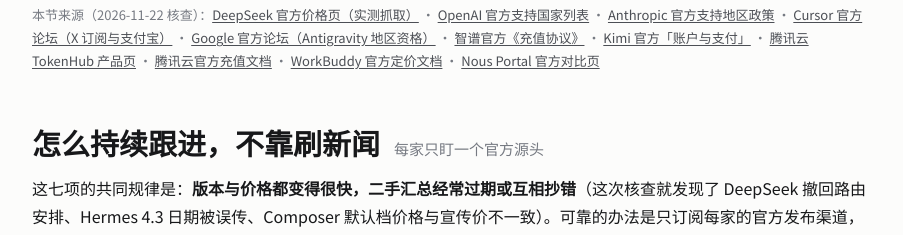
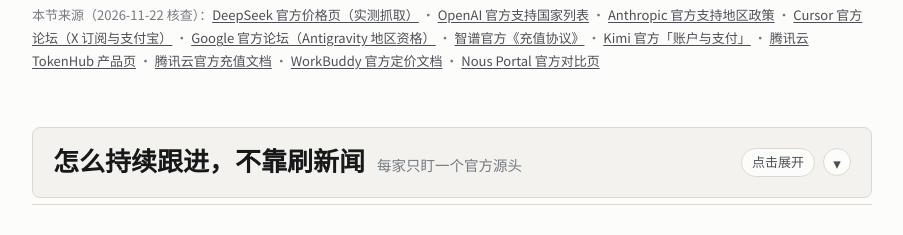
Before and after one commit to cgl316myh/AI-View, a plain HTML site: page index.html in a window 1280 px wide. Shown: the part 4880-5115 px from the top of the page, without its empty margins (188-1091 px from the left). Drawn offline with Linux system fonts and the light colour scheme.

Commit message:
Collapse the follow-sources section by default

```diff
--- a/index.html
+++ b/index.html
@@ -240,6 +240,33 @@
 
       .openq { background: var(--surface); border-radius: 6px; padding: 20px 24px 8px; margin: 16px 0; }
       .openq li { margin-bottom: 10px; }
+
+      /* collapsible follow section */
+      .follow-fold { border: 1px solid var(--line); border-radius: 8px; background: var(--surface); overflow: hidden; }
+      .follow-fold > summary {
+        list-style: none; cursor: pointer; user-select: none;
+        display: flex; align-items: center; gap: 10px 14px; flex-wrap: wrap;
+        padding: 18px 20px; min-height: 56px;
+      }
+      .follow-fold > summary::-webkit-details-marker { display: none; }
+      .follow-fold > summary::marker { display: none; content: ""; }
+      .follow-fold > summary:hover { background: var(--surface-2); }
+      .follow-fold > summary:focus-visible { outline: 2px solid var(--accent); outline-offset: -2px; }
+      .follow-title-wrap { display: flex; flex-wrap: wrap; align-items: baseline; gap: 6px 12px; min-width: 0; }
+      .follow-title { font-family: "Noto Serif SC", serif; font-weight: 700; font-size: clamp(21px, 4vw, 26px); line-height: 1.3; color: var(--ink); margin: 0; display: inline; }
+      .follow-title-wrap .en { color: var(--ink-3); font-size: 14.5px; }
+      .follow-toggle { margin-left: auto; display: inline-flex; align-items: center; gap: 8px; flex: none; }
+      .follow-hint { font-size: 13px; color: var(--ink-2); background: var(--bg); border: 1px solid var(--line); border-radius: 999px; padding: 4px 10px; line-height: 1.4; }
+      .follow-fold[open ] .follow-hint { color: var(--accent); border-color: var(--accent); }
+      .fold-chevron { display: inline-flex; align-items: center; justify-content: center; width: 28px; height: 28px; border-radius: 50%; border: 1px solid var(--line); background: var(--bg); color: var(--ink-2); font-size: 15px; line-height: 1; transition: transform .18s ease; }
+      .follow-fold[open ] .fold-chevron { transform: rotate(180deg); }
+      .follow-body { background: var(--bg); border-top: 1px solid var(--line); padding: 6px 20px 20px; }
+      .follow-body > p:first-child { margin-top: 14px; }
+      @media (max-width: 640px) {
+        .follow-fold > summary { padding: 16px 16px; }
+        .follow-body { padding: 4px 16px 18px; }
+        .follow-toggle { margin-left: 0; }
+      }
 
 
       /* ---------- tab control ---------- */
@@ -757,9 +784,12 @@
 
       <!-- ============ Follow ============ -->
       <section class="tool" id="follow">
-        <div class="tool-head">
-          <h2>怎么持续跟进，不靠刷新闻</h2><span class="en">每家只盯一个官方源头</span>
-        </div>
+        <details class="follow-fold">
+          <summary aria-label="展开或收起：怎么持续跟进，不靠刷新闻">
+            <span class="follow-title-wrap"><h2 class="follow-title">怎么持续跟进，不靠刷新闻</h2><span class="en">每家只盯一个官方源头</span></span>
+            <span class="follow-toggle"><span class="follow-hint">点击展开</span><span class="fold-chevron" aria-hidden="true">▾</span></span>
+          </summary>
+          <div class="follow-body">
         <p>这七项的共同规律是：<strong>版本与价格都变得很快，二手汇总经常过期或互相抄错</strong>（这次核查就发现了 DeepSeek 撤回路由安排、Hermes 4.3 日期被误传、Composer 默认档价格与宣传价不一致）。可靠的办法是只订阅每家的官方发布渠道，价格只认官方价格页：</p>
         <div class="channels">
           <div class="channel">
@@ -800,6 +830,8 @@
           <li><strong>基准数字先问「谁测的、用什么 harness」。</strong>同一个模型在厂商 harness 与独立 harness 下能差出 10 个百分点（见 DeepSeek 一节），不看测量条件的跑分没有参考价值。</li>
           <li><strong>每月固定 20 分钟过一遍上面六个源头。</strong>这七项在 2026 年的节奏大约是每月一个值得注意的变化，月度巡检足够；日报级刷资讯只会增加噪音。</li>
         </ul>
+          </div>
+        </details>
       </section>
 
       <!-- ============ Open questions ============ -->
@@ -960,5 +992,19 @@
         };
       })();
     </script>
+    <script>
+      (function () {
+        var fold = document.querySelector('.follow-fold');
+        if (!fold) return;
+        var hint = fold.querySelector('.follow-hint');
+        function sync() { if (hint) hint.textContent = fold.open ? '点击收起' : '点击展开'; }
+        fold.addEventListener('toggle', sync);
+        sync();
+        // If user jumps via #follow link, expand so the content is visible
+        function checkHash() { if ((location.hash || '') === '#follow' && !fold.open) { fold.open = true; sync(); } }
+        window.addEventListener('hashchange', checkHash);
+        checkHash();
+      })();
+    </script>
   </body>
 </html>
```
